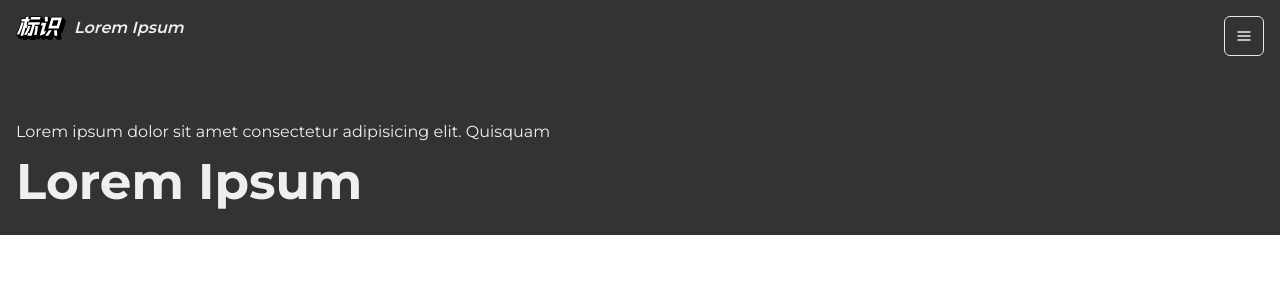
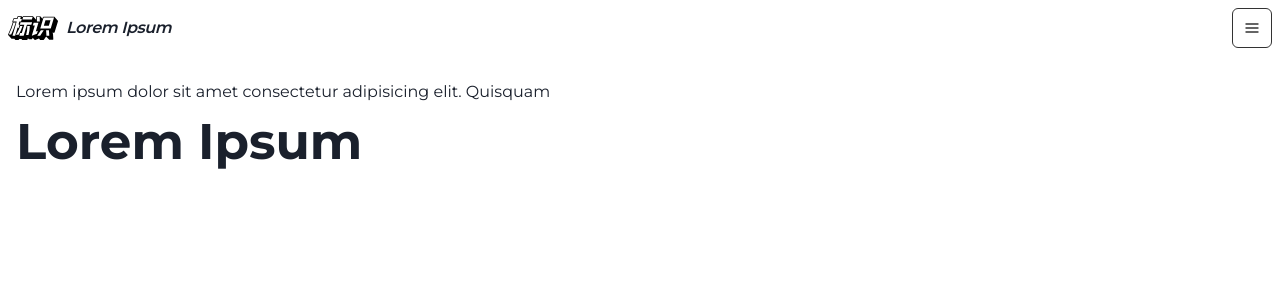
Before and after one commit to mnghn07/the-self-portrait, a Next.js app: page / in a window 1280 px wide. Shown: the top 300 px of the page. Built offline with nearby package versions, Linux system fonts and the light colour scheme.

Commit message:
fix: Re-factor nav bar

```diff
--- a/components/layouts/main.tsx
+++ b/components/layouts/main.tsx
@@ -1,6 +1,7 @@
 import Head from "next/head";
 import { Box, Container } from "@chakra-ui/react";
 import { Montserrat } from "next/font/google";
+import Navbar from "../navbar";
 
 const montserrat = Montserrat({
   subsets: ["latin"]
@@ -18,7 +19,8 @@ const Main: React.FC<MainProps> = ({ children, router }) => {
         <meta name="viewport" content="width=device-width,initial-scale=1" />
         <title>Minh Nguyen - Homepage</title>
       </Head>
-      <Container maxW="100%" p={0} bg="#333" color="whiteAlpha.900">
+      <Container maxW="100%" p={0}>
+        <Navbar />
         {children}
       </Container>
     </Box>
--- a/components/logo.tsx
+++ b/components/logo.tsx
@@ -1,6 +1,6 @@
 import Link from "next/link";
 import Image from "next/image";
-import { Box, Text } from "@chakra-ui/react";
+import { Flex, Text } from "@chakra-ui/react";
 
 interface Props {
   className?: string;
@@ -9,18 +9,23 @@ interface Props {
 const Logo: React.FC<Props> = props => {
   return (
     <Link href="/">
-      <Box mb={20} display={"flex"} alignItems={"center"} gap={2}>
+      <Flex align={"center"} gap={2}>
         <Image
-          src="/images/logoipsum-290.svg"
+          src={"/images/logoipsum-290.svg"}
           alt="logo"
           width={50}
           height={50}
           {...props}
         />
-        <Text fontStyle={"italic"} fontWeight={"semibold"}>
+        <Text
+          as={"h2"}
+          fontStyle={"italic"}
+          fontWeight={"semibold"}
+          letterSpacing={"tight"}
+        >
           Lorem Ipsum
         </Text>
-      </Box>
+      </Flex>
     </Link>
   );
 };
--- a/components/menu.tsx
+++ b/components/menu.tsx
@@ -21,16 +21,17 @@ const Menu: React.FC<MenuProps> = ({ items }) => {
         aria-label="Options"
         icon={<HamburgerIcon />}
         size={"md"}
-        color={"#EEE"}
+        color={"#333"}
+        borderColor={"#333"}
         variant={"outline"}
         bg="none"
         _hover={{ bg: "none" }}
         _active={{ bg: "none" }}
       />
-      <MenuList bg={"#333"}>
+      <MenuList bg={"#EEE"}>
         {items.map((item, index) => (
-          <MenuItem key={index} bg="#333" color={"#333"}>
-            <Text fontWeight={"medium"} color="#EEE">
+          <MenuItem key={index} bg="#EEE" color={"#333"} borderColor={"#333"}>
+            <Text fontWeight={"medium"} color="#333">
               {item}
             </Text>
           </MenuItem>
--- /dev/null
+++ b/components/navbar.tsx
@@ -0,0 +1,67 @@
+import React from "react";
+import Logo from "./logo";
+import Menu from "./menu";
+import NextLink from "next/link";
+import {
+  Box,
+  Container,
+  Stack,
+  Heading,
+  useColorModeValue,
+  Link,
+  Flex
+} from "@chakra-ui/react";
+
+interface Props {}
+
+const LinkItem = ({ href, path, children }: any) => {
+  const active = path === href;
+  const inactiveColor = useColorModeValue("gray200", "whiteAlpha.900");
+  return (
+    <NextLink href={href}>
+      <Link
+        p={2}
+        bg={active ? "gray" : undefined}
+        color={active ? "white" : inactiveColor}
+      >
+        {children}
+      </Link>
+    </NextLink>
+  );
+};
+
+const Navbar: React.FC<Props> = props => {
+  return (
+    <Box
+      as="nav"
+      position={"fixed"}
+      maxW={"100%"}
+      bg={useColorModeValue("#FFFFFF40", "#20202380")}
+      top={0}
+      left={0}
+      right={0}
+      backdropFilter={"blur(10px)"}
+      zIndex={1}
+      {...props}
+    >
+      <Container
+        display={"flex"}
+        p={2}
+        maxW={"100%"}
+        justifyContent={"space-between"}
+        alignItems={"center"}
+      >
+        <Logo />
+        <Stack
+          direction={{ base: "column", md: "row" }}
+          display={"flex"}
+          alignItems={"center"}
+        >
+          <Menu items={["One", "Two", "Three"]} />
+        </Stack>
+      </Container>
+    </Box>
+  );
+};
+
+export default Navbar;
--- a/pages/index.tsx
+++ b/pages/index.tsx
@@ -1,15 +1,10 @@
 import { Box, Container, Text } from "@chakra-ui/react";
-import Logo from "@/components/logo";
-import Menu from "@/components/menu";
+import Navbar from "@/components/navbar";
 
 const Page = () => {
   return (
-    <Container maxW={"100%"} p={4}>
+    <Container maxW={"100%"} p={4} pt={20}>
       {/* Logo and menu */}
-      <Box display={"flex"} justifyContent={"space-between"}>
-        <Logo />
-        <Menu items={["One", "Two", "Three"]} />
-      </Box>
       <Box>
         <Text>
           Lorem ipsum dolor sit amet consectetur adipisicing elit. Quisquam
```
